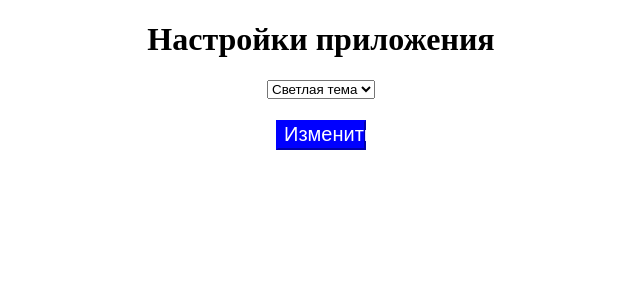
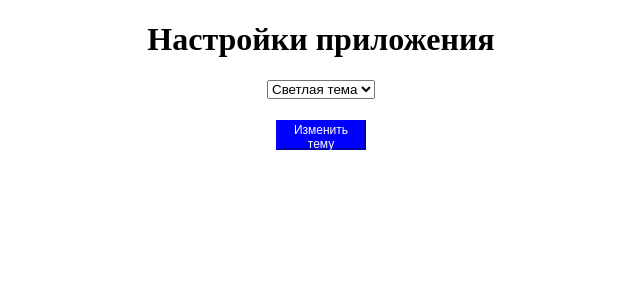
Before and after one commit to alexandr666666/todo-application, a Django app: page /todoapp/settings/ in a window 1280 px wide. Shown: the top 300 px of the page, without its empty margins (319-959 px from the left). Run offline with Django 5.2, Linux system fonts and the light colour scheme.

Commit message:
7th commit

```diff
--- a/todo_app/todoapp/static/todoapp/css/settings.css
+++ b/todo_app/todoapp/static/todoapp/css/settings.css
@@ -6,7 +6,7 @@
     top: 5px;
     width: 90px;
     height: 30px;
-    font-size: 20px;
+    font-size: 12px;
 }
 
 .change-topic:hover {
```
